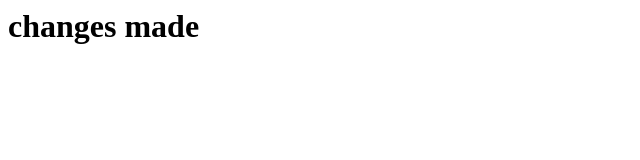
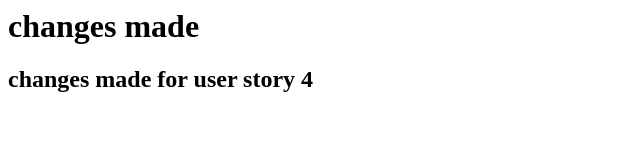
Before and after one commit to virendraHBWSL/userstory4, a plain HTML site: page index.html in a window 1280 px wide. Shown: the whole page, without its empty margins (0-640 px from the left). Drawn offline with Linux system fonts and the light colour scheme.

Commit message:
html file committed for user story 4

```diff
--- a/index.html
+++ b/index.html
@@ -1 +1,2 @@
 <h1> changes made</h1>
+<h2>changes made for user story 4</h2>
```
